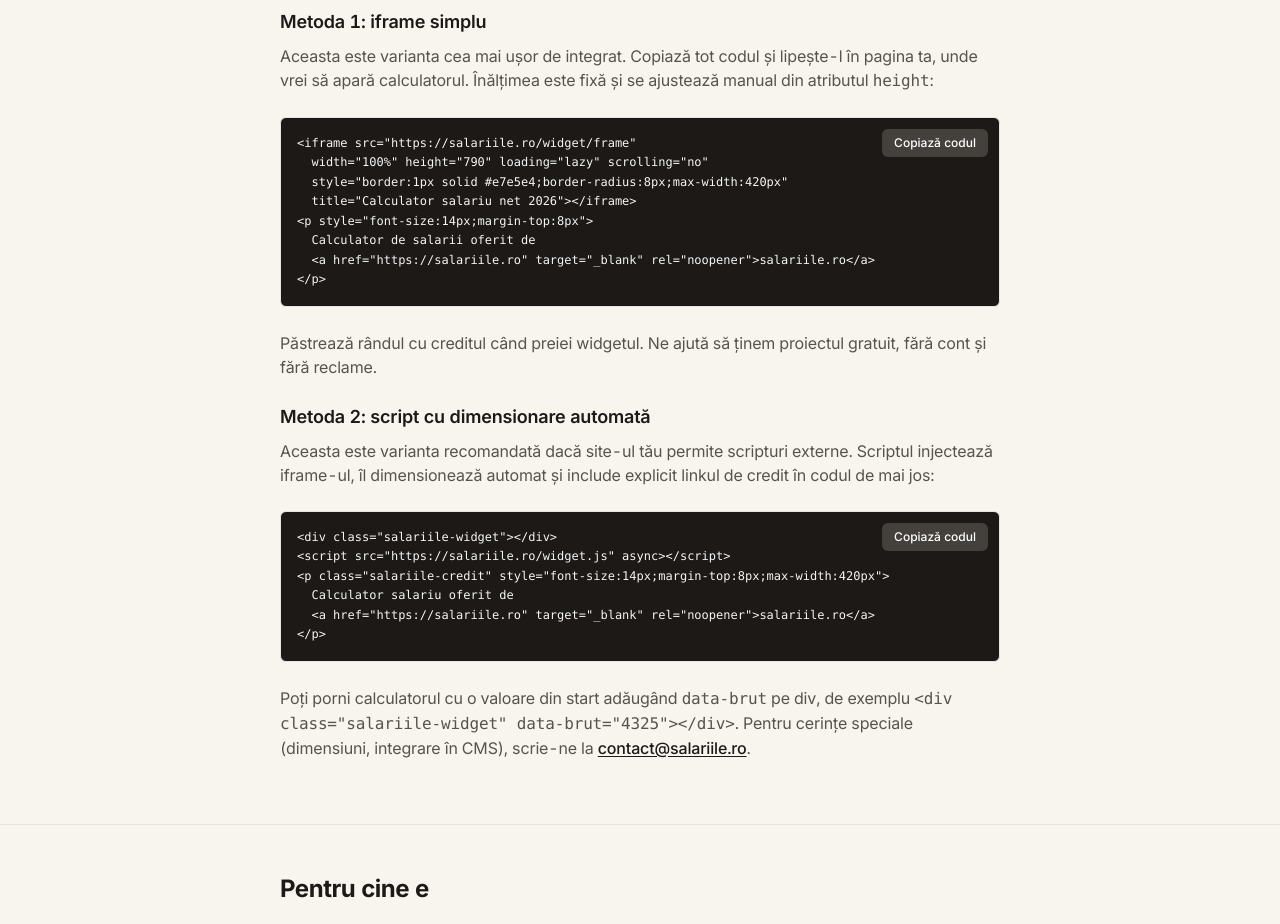
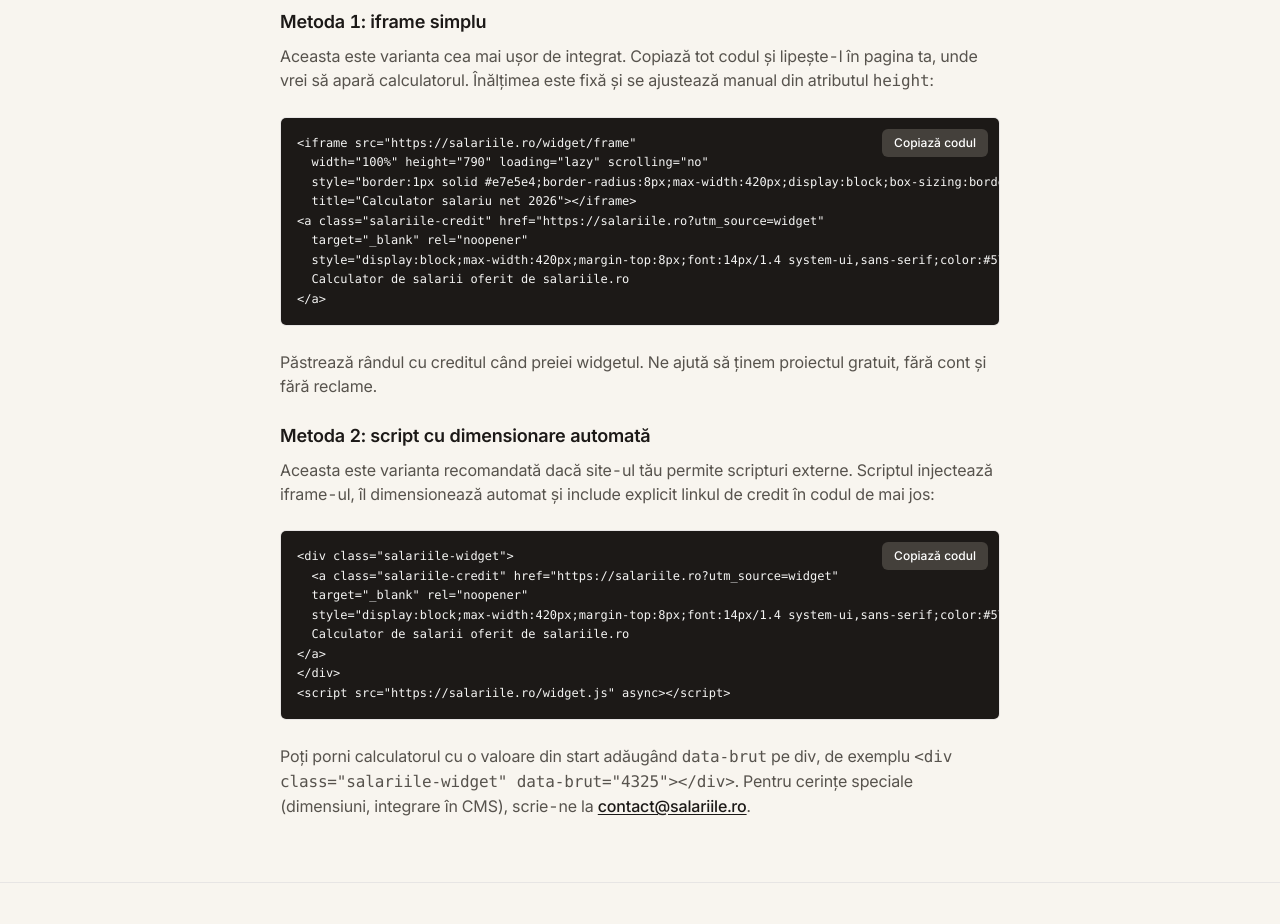
Before and after one commit to xsagul/salariile-ro, a Next.js app: page /widget in a window 1280 px wide. Shown: the part 1560-2484 px from the top of the page. Built offline with nearby package versions, Linux system fonts and the light colour scheme.

Commit message:
Align widget embed credit markup

```diff
--- a/public/widget.js
+++ b/public/widget.js
@@ -38,11 +38,14 @@
     iframe.style.cssText =
       "width:100%;max-width:420px;height:" + clampHeight(el.getAttribute("data-height") || 790) + "px;border:1px solid #e7e5e4;border-radius:8px;display:block;box-sizing:border-box";
     iframe.height = String(clampHeight(el.getAttribute("data-height") || 790));
-    el.appendChild(iframe);
 
     // Linkul de credit stă în DOM-ul GAZDEI (nu în iframe), ca să fie crawlabil.
     // Ancoră de brand, conform politicii Google anti widget-link-scheme.
-    if (!el.querySelector(".salariile-credit")) {
+    var credit = el.querySelector(".salariile-credit");
+    if (credit) {
+      el.insertBefore(iframe, credit);
+    } else {
+      el.appendChild(iframe);
       var a = document.createElement("a");
       a.className = "salariile-credit";
       a.href = ORIGIN + "?utm_source=widget";
--- a/src/app/widget/page.tsx
+++ b/src/app/widget/page.tsx
@@ -21,23 +21,24 @@
   twitter: twPage({ title: TITLU, description: DESC }),
 };
 
-const EMBED_CODE = `<div class="salariile-widget"></div>
-<script src="https://salariile.ro/widget.js" async></script>
-<p class="salariile-credit" style="font-size:14px;margin-top:8px;max-width:420px">
-  Calculator salariu oferit de
-  <a href="https://salariile.ro" target="_blank" rel="noopener">salariile.ro</a>
-</p>`;
+const CREDIT_CODE = `<a class="salariile-credit" href="https://salariile.ro?utm_source=widget"
+  target="_blank" rel="noopener"
+  style="display:block;max-width:420px;margin-top:8px;font:14px/1.4 system-ui,sans-serif;color:#57534e">
+  Calculator de salarii oferit de salariile.ro
+</a>`;
+
+const EMBED_CODE = `<div class="salariile-widget">
+  ${CREDIT_CODE}
+</div>
+<script src="https://salariile.ro/widget.js" async></script>`;
 
 // Alternativă simplă (iframe direct), pentru cine preferă zero JavaScript. Înălțimea
 // e fixă; ajusteaz-o din atributul height dacă e nevoie.
 const EMBED_CODE_IFRAME = `<iframe src="https://salariile.ro/widget/frame"
   width="100%" height="790" loading="lazy" scrolling="no"
-  style="border:1px solid #e7e5e4;border-radius:8px;max-width:420px"
+  style="border:1px solid #e7e5e4;border-radius:8px;max-width:420px;display:block;box-sizing:border-box"
   title="Calculator salariu net 2026"></iframe>
-<p style="font-size:14px;margin-top:8px">
-  Calculator de salarii oferit de
-  <a href="https://salariile.ro" target="_blank" rel="noopener">salariile.ro</a>
-</p>`;
+${CREDIT_CODE}`;
 
 const FAQ = [
   {
```
